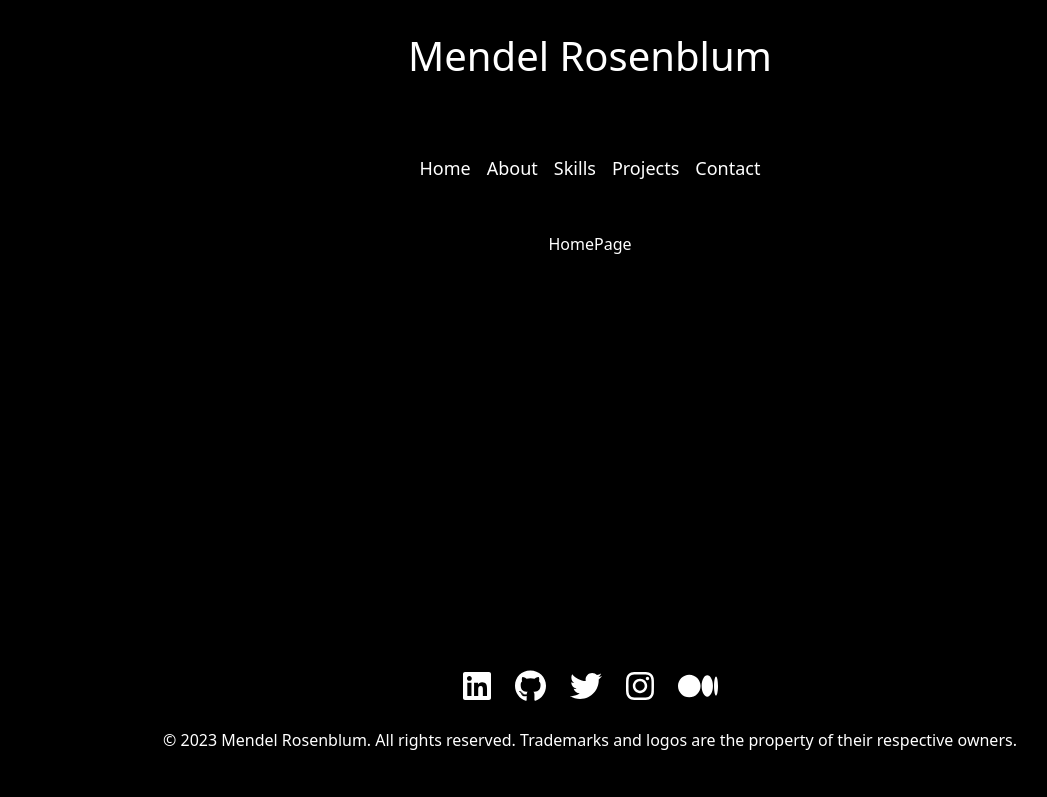
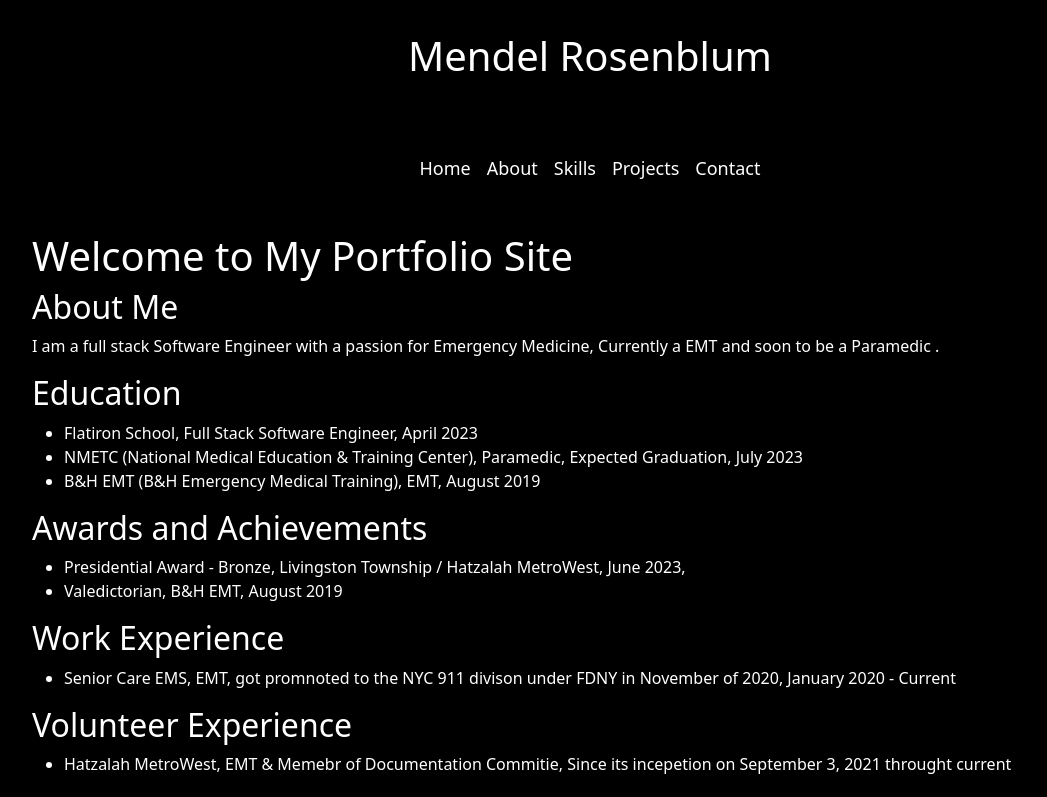
Before and after one commit to mendelr20/portfollio-website, a React (Create React App) app: page / in a window 1280 px wide. Shown: the top 797 px of the page, without its empty margins (50-1097 px from the left). Built offline with nearby package versions, Linux system fonts and the light colour scheme.

Commit message:
adding contnent to home page

```diff
--- a/src/components/HomePage.js
+++ b/src/components/HomePage.js
@@ -1,9 +1,55 @@
-import React from 'react'
+import React from 'react';
 
 function HomePage() {
   return (
-    <div className="d-flex justify-content-center align-items-start bg-black text-white py-3">HomePage</div>
-  )
+    <div className="bg-black text-white py-3">
+      <div className="container">
+        <h1>Welcome to My Portfolio Site</h1>
+
+        <section>
+          <h2>About Me</h2>
+          <p>I am a full stack Software Engineer with a passion for Emergency Medicine, Currently a EMT and soon to be a Paramedic .</p>
+        </section>
+
+        <section>
+          <h2>Education</h2>
+          <ul>
+            <li>Flatiron School, Full Stack Software Engineer, April 2023</li>
+            <li>NMETC (National Medical Education & Training Center), Paramedic, Expected Graduation, July 2023</li>
+            <li>B&H EMT (B&H Emergency Medical Training), EMT, August 2019</li>
+          </ul>
+        </section>
+
+        <section>
+          <h2>Awards and Achievements</h2>
+          <ul>
+            <li>Presidential Award - Bronze, Livingston Township / Hatzalah MetroWest, June 2023,</li>
+            <li>Valedictorian, B&H EMT, August 2019</li>
+          </ul>
+        </section>
+
+        <section>
+          <h2>Work Experience</h2>
+          <ul>
+            <li>Senior Care EMS, EMT, got promnoted to the NYC 911 divison under FDNY in November of 2020, January 2020 - Current</li>
+          </ul>
+        </section>
+
+        <section>
+          <h2>Volunteer Experience</h2>
+          <ul>
+            <li>Hatzalah MetroWest, EMT & Memebr of Documentation Commitie, Since its incepetion on September 3, 2021 throught current</li>
+          </ul>
+        </section>
+
+        <section>
+          <h2>Contact Me</h2>
+          <p>Provide your contact information, such as email and LinkedIn profile.</p>
+        </section>
+
+      </div>
+    </div>
+  );
 }
 
-export default HomePage
+export default HomePage;
```
